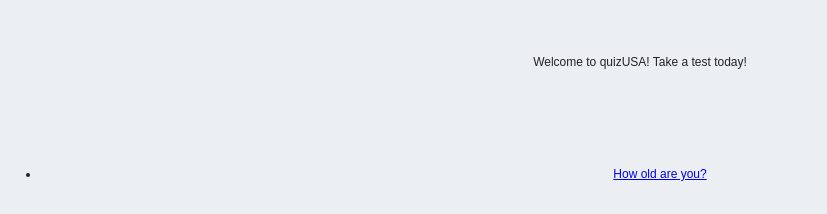
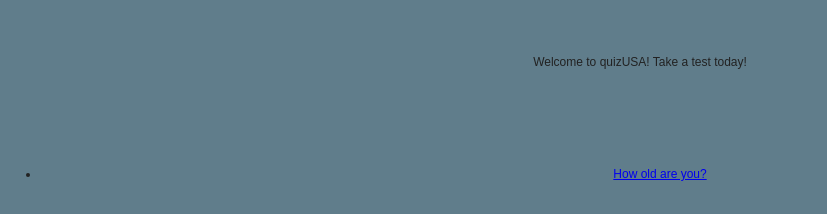
Before and after one commit to quizusa/quizusa.github.io, a plain HTML site: page index.html in a window 1280 px wide. Shown: the top 214 px of the page, without its empty margins (0-827 px from the left). Drawn offline with nearby package versions, Linux system fonts and the light colour scheme.

Commit message:
change background color``

```diff
--- a/css/main.css
+++ b/css/main.css
@@ -14,7 +14,7 @@ html {
   color: #222;
   font-size: 1em;
   line-height: 1.4;
-  background-color: #ECEFF1;
+  background-color: #607D8B;
 }
 /*
  * Remove text-shadow in selection highlight:
```
